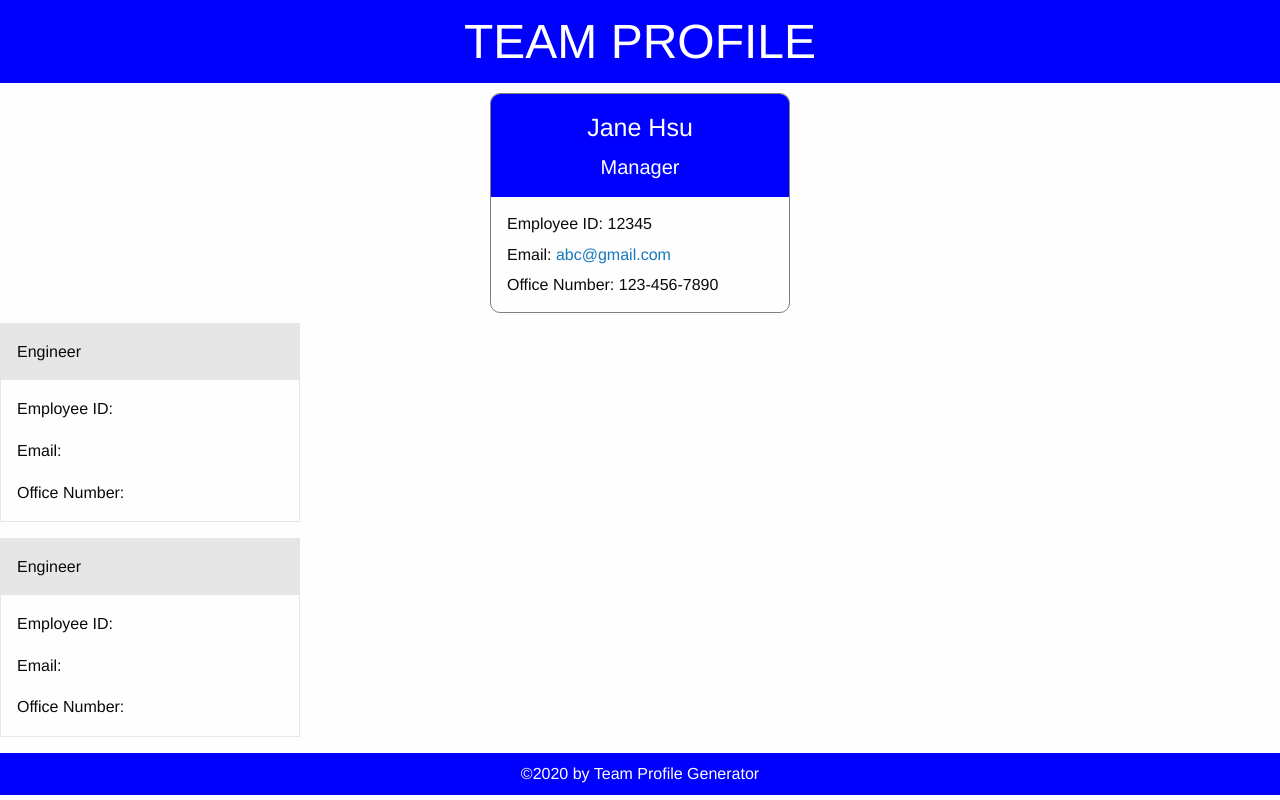
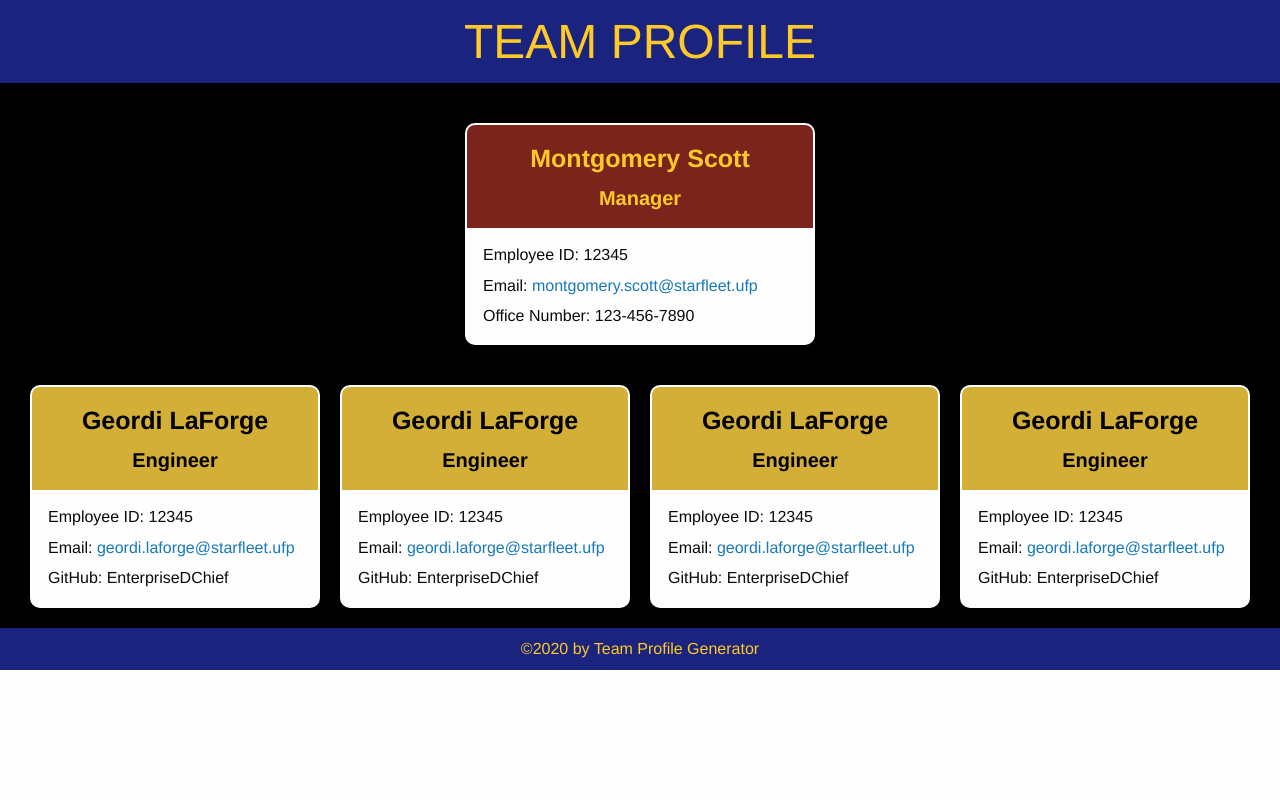
Before and after one commit to plainjane99/Team_Profile_Generator, a website: page temp.html in a window 1280 px wide. Drawn offline with nearby package versions, Linux system fonts and the light colour scheme.

Commit message:
added Engineer html but user prompts are not running correctly

```diff
--- a/src/style.css
+++ b/src/style.css
@@ -1,7 +1,7 @@
 /* General styling */
 :root {
-    --header-color: blue;
-    --text-color: white;
+    --header-color: #1A237E;
+    --text-color: #FFCA28;
 }
 
 header {
@@ -15,6 +15,11 @@ header h1 {
     margin-top: .5rem;
 }
 
+main {
+    background-color: black;
+    padding: 20px 10px 0px 10px;
+}
+
 .row-wrapper {
     display: flex;
     justify-content: center;
@@ -24,21 +29,36 @@ header h1 {
 .card-wrapper {
     border-radius: 10px;
     border-style: solid;
-    border-color: grey;
+    border-color: white;
+    border-width: 2px;
     margin-bottom: 0;
-    max-width: 300px;
+    max-width: 350px;
+    margin: 10px;
 }
 
 .card-header {
     display: block;
     justify-content: center;
-    background-color: var(--header-color);
-    color: var(--text-color);
 }
 
 .card-header h4,
 .card-header h5 {
     text-align: center;
+    font-weight: 700;
+}
+
+.manager {
+    background-color: #7B241C;
+    color: var(--text-color);
+}
+
+.employees {
+    flex-wrap: wrap;
+}
+
+.engineer {
+    background-color: #d4af37;
+    color: black;
 }
 
 footer {
--- a/temp.html
+++ b/temp.html
@@ -23,42 +23,65 @@
                 <!--Row 1 will be Manager row-->
                 <div class="cell row-wrapper">
                     <div class="card card-wrapper">
-                        <div class="card-divider card-header">
-                            <h4>Jane Hsu</h4>
+                        <div class="card-divider card-header manager">
+                            <h4>Montgomery Scott</h4>
                             <h5>Manager</h5>
                         </div>
                         <div class="card-section">
                             <h6>Employee ID: 12345</h6>
-                            <h6>Email: <a href="mailto:abc@gmail.com">abc@gmail.com</a> </h6>
+                            <h6>Email: <a href="mailto:montgomery.scott@starfleet.ufp">montgomery.scott@starfleet.ufp</a> </h6>
                             <h6>Office Number: 123-456-7890</h6>
                         </div>
                     </div>
                 </div>
 
                 <!--Row 2 will be Engineer/Intern Row-->
-                <div class="cell">
-                    <div class="card" style="width: 300px;">
-                        <div class="card-divider">
-                            Engineer
+                <div class="cell row-wrapper employees">
+                    <div class="card card-wrapper">
+                        <div class="card-divider card-header engineer">
+                            <h4>Geordi LaForge</h4>
+                            <h5>Engineer</h5>
                         </div>
                         <div class="card-section">
-                            <p>Employee ID:</p>
-                            <p>Email: </p>
-                            <p>Office Number: </p>
+                            <h6>Employee ID: 12345</h6>
+                            <h6>Email: <a href="mailto:geordi.laforge@starfleet.ufp">geordi.laforge@starfleet.ufp</a> </h6>
+                            <h6>GitHub: EnterpriseDChief</h6>
                         </div>
                     </div>
-                    <div class="card" style="width: 300px;">
-                        <div class="card-divider">
-                            Engineer
+                    <div class="card card-wrapper">
+                        <div class="card-divider card-header engineer">
+                            <h4>Geordi LaForge</h4>
+                            <h5>Engineer</h5>
                         </div>
                         <div class="card-section">
-                            <p>Employee ID:</p>
-                            <p>Email: </p>
-                            <p>Office Number: </p>
+                            <h6>Employee ID: 12345</h6>
+                            <h6>Email: <a href="mailto:geordi.laforge@starfleet.ufp">geordi.laforge@starfleet.ufp</a> </h6>
+                            <h6>GitHub: EnterpriseDChief</h6>
+                        </div>
+                    </div>
+                    <div class="card card-wrapper">
+                        <div class="card-divider card-header engineer">
+                            <h4>Geordi LaForge</h4>
+                            <h5>Engineer</h5>
+                        </div>
+                        <div class="card-section">
+                            <h6>Employee ID: 12345</h6>
+                            <h6>Email: <a href="mailto:geordi.laforge@starfleet.ufp">geordi.laforge@starfleet.ufp</a> </h6>
+                            <h6>GitHub: EnterpriseDChief</h6>
+                        </div>
+                    </div>
+                    <div class="card card-wrapper">
+                        <div class="card-divider card-header engineer">
+                            <h4>Geordi LaForge</h4>
+                            <h5>Engineer</h5>
+                        </div>
+                        <div class="card-section">
+                            <h6>Employee ID: 12345</h6>
+                            <h6>Email: <a href="mailto:geordi.laforge@starfleet.ufp">geordi.laforge@starfleet.ufp</a> </h6>
+                            <h6>GitHub: EnterpriseDChief</h6>
                         </div>
                     </div>
                 </div>
-
             </div>
         </main>
 
```
Also changed, not shown: index.js (+9 -13 lines), src/page-template.js (+36 -2 lines).
